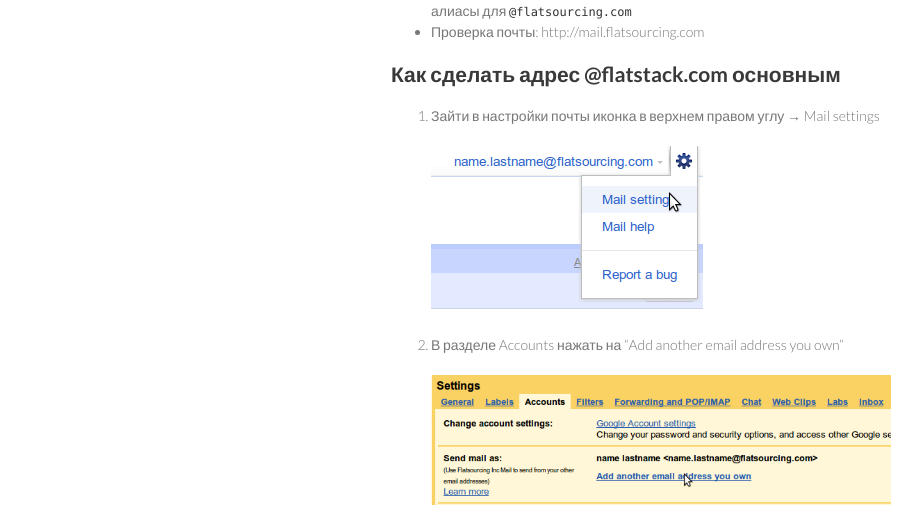
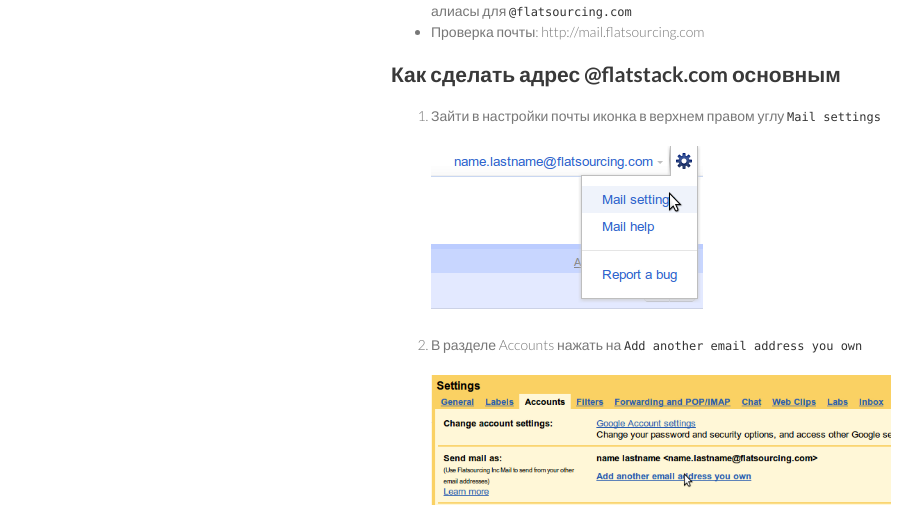
Before and after one commit to mike-burns/fs.github.com, a Jekyll site: the page built from mail.md, in a window 1280 px wide and 900 px high. Shown: the part 182-689 px from the top of the window, without its empty margins (179-1101 px from the left). Built offline with Jekyll 4.4.1, drawn with Linux system fonts in a browser that asks for light colours.

```diff
--- a/mail.md
+++ b/mail.md
@@ -13,11 +13,11 @@ layout: default
 Как сделать адрес @flatstack.com основным
 -----------------------------------------
 
-1.  Зайти в настройки почты иконка в верхнем правом углу → Mail settings
+1.  Зайти в настройки почты иконка в верхнем правом углу `Mail settings`
 
     ![](images/mail1.png)
 
-2.  В разделе Accounts нажать на "Add another email address you own"
+2.  В разделе Accounts нажать на `Add another email address you own`
 
     ![](images/mail2.png)
 
```
